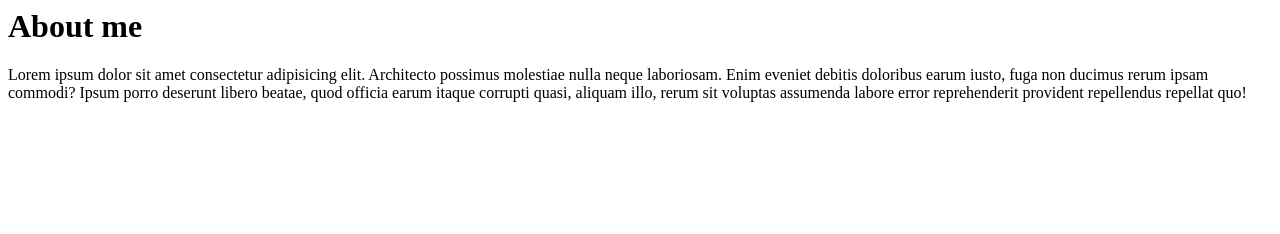
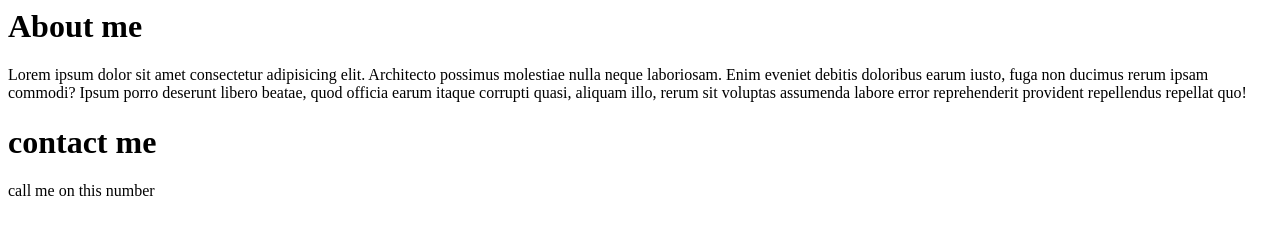
Before and after one commit to Love-design-hub/love-project, a plain HTML site: page about.html in a window 1280 px wide. Drawn offline with Linux system fonts and the light colour scheme.

Commit message:
added about.html

```diff
--- a/about.html
+++ b/about.html
@@ -12,5 +12,10 @@
       rerum sit voluptas assumenda labore error reprehenderit provident
       repellendus repellat quo!
     </p>
+    <h1>contact me</h1>
+
+    <p>call me on this number</p>
+
+    </p>
   </body>
 </html>
```
